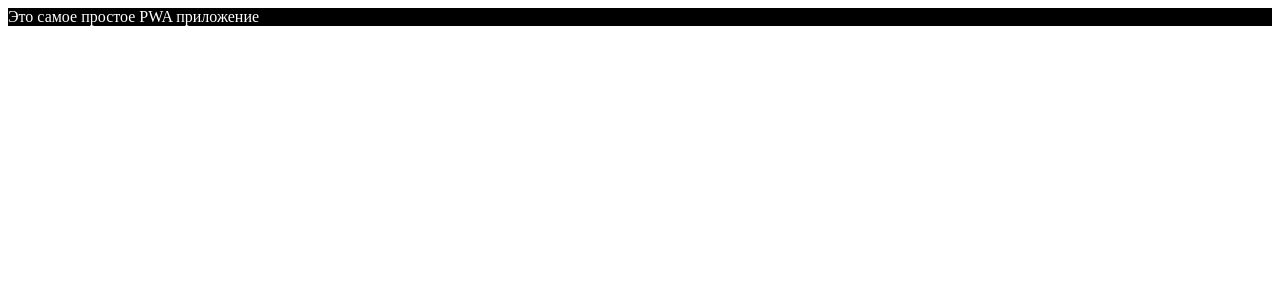
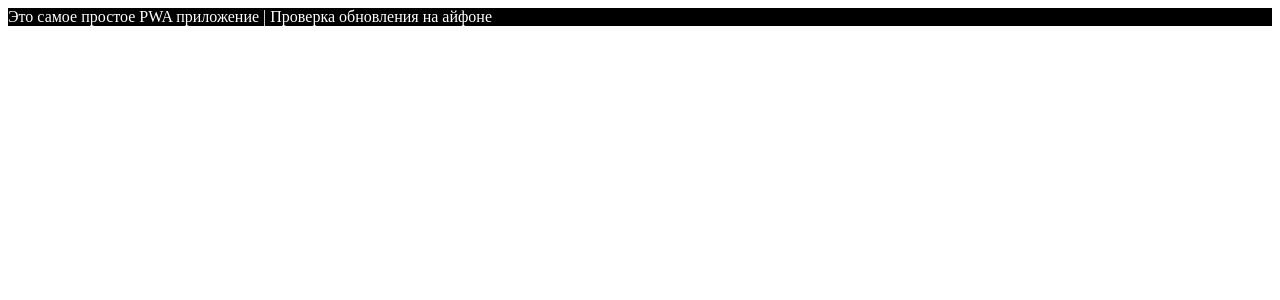
Before and after one commit to ElmirKuba/invest-helper-react-vite-pwa, a React (Vite) app: page / in a window 1280 px wide. Shown: the top 300 px of the page. Built offline with nearby package versions, Linux system fonts and the light colour scheme.

Commit message:
pwa: тестирование айфон

```diff
--- a/src/App.tsx
+++ b/src/App.tsx
@@ -2,7 +2,11 @@ import './App.css';
 
 /** Основной компонент приложения */
 function App() {
-  return <div className="App">Это самое простое PWA приложение</div>;
+  return (
+    <div className="App">
+      Это самое простое PWA приложение | Проверка обновления на айфоне
+    </div>
+  );
 }
 
 export default App;
```
